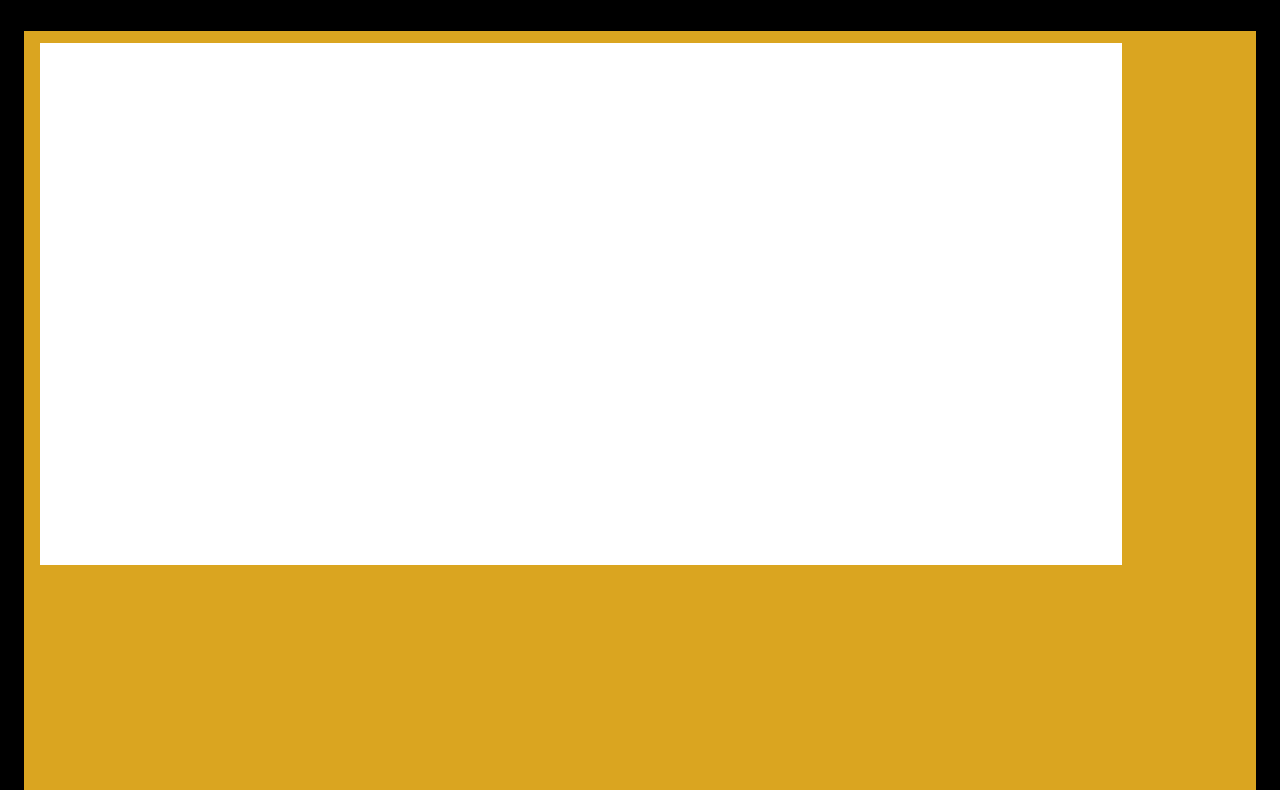
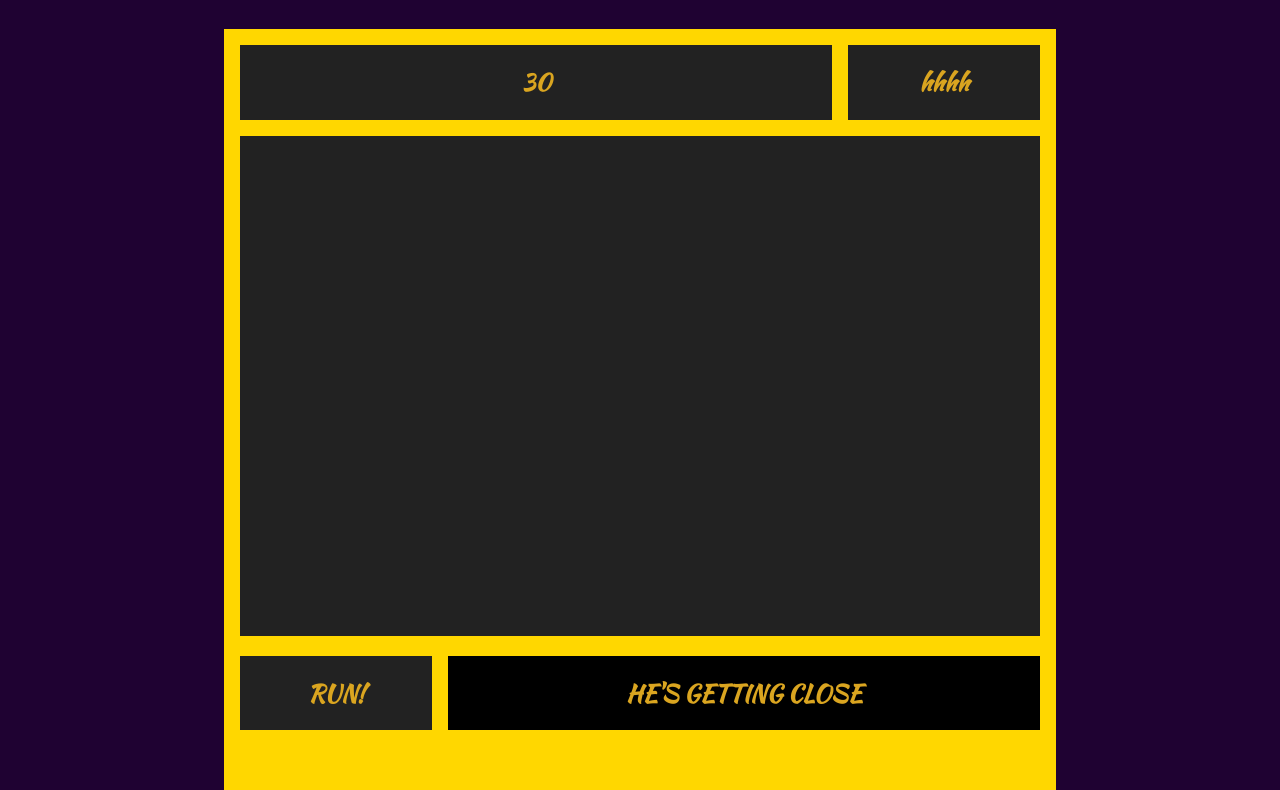
Before and after one commit to KenGibb/Savethem, a plain HTML site: page index.html in a window 1280 px wide. Shown: the part 157-947 px from the top of the page. Drawn offline with Linux system fonts and the light colour scheme.

Commit message:
fixed canvas and html

```diff
--- a/css/styles.css
+++ b/css/styles.css
@@ -1,21 +1,22 @@
-html,body {
+/* html,body {
     margin: 0;
     padding: 0;
     text-align: center;
     background-color: black
   }
+*/
 
-  .rainbow {
+  .title {
     text-align: center;
     font-family: arial black;
 
     border: 5px transparent black;
     font-size: 70px;
     background-image:
-    linear-gradient(to right, red,orange,yellow,green,blue,indigo,violet);
+    linear-gradient(to right, red,blue);
     -webkit-background-clip: text;
     -webkit-text-fill-color: transparent;
-    animation: move 300s linear infinite;
+    animation: move 2s linear infinite;
 }
 
 @keyframes move {
@@ -24,7 +25,7 @@ html,body {
     }
   }
 
-
+/*
   #container {
     max-width: 75em;
     background-color: goldenrod;
@@ -36,11 +37,8 @@ html,body {
   grid-template-columns: .25fr .5fr .25fr;
   grid-template-areas: "top-left top-right top-right"
                       "game game game"
-                      "btm-left btm-right btm-right"; */
-  margin: 0 auto;
-  width: 95%;
-  height: 100vh;
-  }
+                      "btm-left btm-right btm-right";
+
 
  /*
 
@@ -87,16 +85,14 @@ html,body {
   }
 
   */
-
+ /*
 #canvas {
     position: absolute;
     top: 25%;
-    /* left: 1px; */
-    background-color: white;
-    border: 5px solid white;
-    width: 65em;
-    padding: 1em;
-  display: grid;
+     left: 100px;
+    /*background-color: white;*/
+
+ /* display: grid;
   grid-gap: 1em;
   grid-template-rows: .25fr .5fr .25fr;
   grid-template-columns: .25fr .5fr .25fr;
@@ -104,14 +100,15 @@ html,body {
                       "game game game"
                       "btm-left btm-right btm-right";
 
-}
 
+} */
+/*
 aside {
     width: 15vw;
     background-color: aqua;
 }
 
-#timer {
+#clock {
     z-index: 2;
     color: white;
 }
@@ -153,4 +150,80 @@ aside {
 
   #btm-right {
     grid-area: btm-right;
+  } */
+
+
+  html,body {
+    margin: 0;
+    padding: 0;
   }
+
+  body {
+    padding-top: 1em;
+    text-align: center;
+    background-color: rgb(31, 2, 50);
+    /* background-image:; */
+    background-size: cover;
+    background-repeat: space;
+  }
+
+  h1, h2 {
+    font-family: 'Kaushan Script', monospace;
+
+    color: goldenrod;
+  }
+
+  canvas {
+    /* background-image: ; */
+    /* background-repeat: repeat; */
+    background-color: #222;
+    width: 100%;
+    height: 100;
+  }
+
+  #container {
+  max-width: 50em;
+  /* height: 70vh; */
+  background-color: gold;
+  margin: 0 auto;
+  padding: 1em;
+  display: grid;
+  grid-gap: 1em;
+  grid-template-rows: .25fr .5fr .25fr;
+  grid-template-columns: .25fr .5fr .25fr;
+  grid-template-areas: "top-left top-left top-right"
+                        "game game game"
+                        "btm-left btm-right btm-right";
+  }
+
+  #top-left, #top-right, #btm-left, #btm-right {
+    display: flex;
+    justify-content: center;
+    align-items: center;
+    background-color: #222;
+  }
+
+  #top-left {
+    grid-area: top-left;
+  }
+
+  #top-right {
+    grid-area: top-right;
+    /* background-color: #222; */
+    /* background-image: url('../img/funky-lines.png'); */
+  }
+
+  main {
+    grid-area: game;
+  }
+
+
+  #btm-left {
+    grid-area: btm-left;
+    /* background-color: #222; */
+  }
+
+  #btm-right {
+    grid-area: btm-right;
+     background-color: rgb(0, 0, 0);
+  }
--- a/index.html
+++ b/index.html
@@ -5,20 +5,20 @@
     <meta http-equiv="X-UA-Compatible" content="IE=edge">
     <meta name="viewport" content="width=device-width, initial-scale=1.0">
     <link rel="stylesheet" href="css/styles.css">
-    <link href="https://fonts.googleapis.com/css2?family=Kaushan+Script&display=swap" rel="stylesheet">"
+    <link href="https://fonts.googleapis.com/css2?family=Kaushan+Script&display=swap" rel="stylesheet">
     <title>Save Your FRIEND</title>
 </head>
 <body>
-    <h1 class="rainbow">SAVE YOUR FRIEND</h1>
+    <h1 class="title">SAVE YOUR FRIEND</h1>
     <div id="container">
-    <aside id="top-left"><h2 id="timer">30</h2></aside>
-    <aside id="btm-left"><h2 id="health">100</h2></aside>
-     <main>
-            <button id="button">Start</button>
-            <button id="button2">How to Play</button>
-            <canvas id="canvas"></canvas>
-    </main>
-    </div>
-    <script src="js/app.js"></script>
+        <aside id="top-left"><h2 id="clock">30</h2></aside>
+        <aside id="top-right"><h2 id="health">100</h2></aside>
+        <main>
+            <canvas id="canvas"><!-- play it, a game --></canvas>
+        </main>
+        <aside id="btm-left"><h2>RUN!</h2></aside>
+        <aside id="btm-right"><h2 id="status">HE'S GETTING CLOSE</h2></aside>
+      </div>
+    <script src="js/app.js" defer></script>
 </body>
 </html>
--- a/js/app.js
+++ b/js/app.js
@@ -10,32 +10,42 @@
 
 // html elements to refer to later
 const game = document.getElementById('canvas')
-const timer = document.getElementById('timer')
+const timer = document.getElementById('clock')
+const health = document.getElementById('health')
 const startGame = document.getElementById('button')
 const menu = document.getElementById('button2')
-const health = document.getElementById('health')
 
-// timer.innerText = 'hhhh'
+
+ health.innerText = 'hhhh'
 
 const ctx = game.getContext('2d')
+ctx.fillStyle = "blue"
+ctx.strokeStyle = "red"
+ctx.lineWidth = 5;
 
+
+ctx.fillRect(10, 10, 100, 100);
+ctx.strokeRect(10, 10, 100, 100);
 //console.log('game before setting v and h')
 
 game.setAttribute('width', getComputedStyle(game)['width'])
 game.setAttribute('height', getComputedStyle(game)['height'])
-game.height = 480
+game.height = 500
+
+
 
 ///// Person-in-need Class /////
 class Friend {
     constructor(x, y, width, height, color) {
-        this.x = x
-        this.y = y
+        this.x = 10
+        this.y = 10
         this.width = width
         this.height = height
         this.color = color
         this.alive = true
         this.render = function () {
-            ctx.fillStyle = this
+            ctx.fillStyle = this.color
+            ctx.fillRect(this.x, this.y, this.width, this.height)
         }
     }
 }
@@ -126,17 +136,19 @@ class Monster {
         this.color = color
         this.alive = true
         this.speed = 15
-        this.render = function (follow) {
+        this.render = function () {
             ctx.fillStyle = this.color
             ctx.fillRect(this.x, this.y, this,width, this.height)
             // monster needs to know players coordinates at all times
-
+            // needs follow function
         }
     }
 }
 
-const player = new Savior(10, 10, 16, 16, 'lightsteelblue')
-const monster = new Monster (200, 50, 32, 48, '#bada55')
-const friend = new Friend (getRandomCoordinates(game.width), getRandomCoordinates(game.height), 64, 96, 'red')
+const player = new Savior(50, 50, 16, 16, 'brown')
+const monster = new Monster (200, 50, 32, 48, 'red')
+const friend = new Friend (getRandomCoordinates(game.width), getRandomCoordinates(game.height), 64, 96, 'blue')
 
-Savior.render()
+player.render()
+monster.render()
+friend.render()
```
